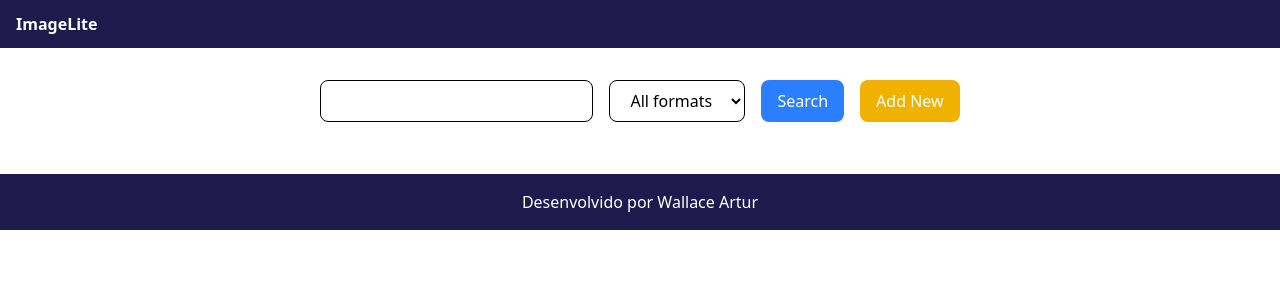
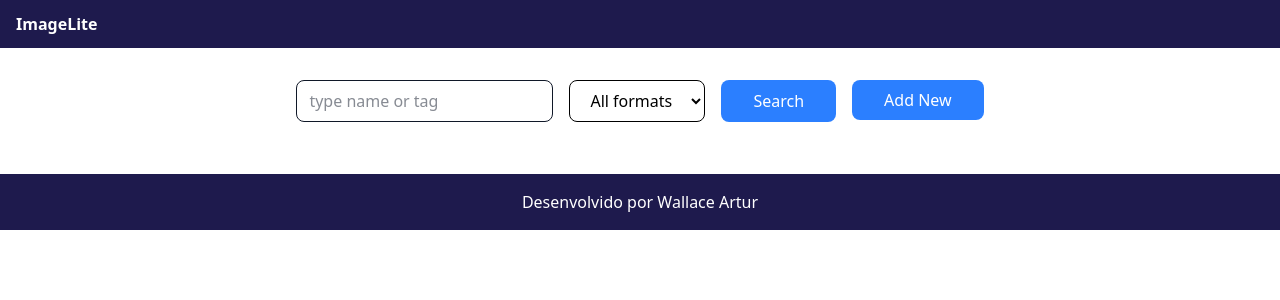
Before and after one commit to wallacesenna01/imageLite, a Next.js app: page /galeria in a window 1280 px wide. Shown: the top 300 px of the page. Built offline with nearby package versions, Linux system fonts and the light colour scheme.

Commit message:
implements componets input and buttons

```diff
--- a/src/app/formulario/page.tsx
+++ b/src/app/formulario/page.tsx
@@ -1,7 +1,11 @@
+import { Template } from '@/components/Template'
+
 export default function FormularioPage() {
     return (
-        <h1>
-            Formulario
-        </h1>
+        <Template>
+            <h1 className='text bkack'>
+                Formulario
+            </h1>
+        </Template>
     )
 }
--- a/src/app/galeria/page.tsx
+++ b/src/app/galeria/page.tsx
@@ -1,9 +1,11 @@
 'use client'
 
-import { Template, ImageCard } from '@/components'
+import { Template, ImageCard, InputText} from '@/components'
 import { Image } from '@/resources/image/image.resource'
 import { useImageService } from '@/resources/image/image.service'
 import { useState } from 'react'
+import Link from 'next/link'
+import { Button } from '@/components/button/Button'
 
 
 export default function GaleriaPage() {
@@ -39,17 +41,18 @@ export default function GaleriaPage() {
 
             <section className="flex flex-col items-center justify-center my-5">
                 <div className="flex space-x-4">
-                    <input type="text"
-                          onChange={event => setQuery(event.target.value)}
-                          className="border px-5 py-2 rounded-lg text-grey-900"/>
+                    <InputText placeholder='type name or tag' onChange={event => setQuery(event.target.value)} />
                          <select aria-label='selecione uma opção' onChange={event =>setExtension(event.target.value)} className='border px-4 py-2 rounded-lg text-grey-900'>
                          <option value="">All formats</option>
                          <option value="PNG">PNG</option>
                          <option value="JPEG">JPEG</option>
                          <option value="GIF">GIF</option>
                           </select>
-                    <button className='bg-blue-500 text-white px-4 py-2 rounded-lg hover:bg-amber-300' onClick={searchImages}>Search</button>
-                    <button className='bg-yellow-500 text-white px-4 py-2 rounded-lg hover:bg-blue-700'>Add New</button>
+                         <Button style='bg-blue-500 hover:bg-blue-300' label='Search' onClick={searchImages}/>
+                    <Link href="/formulario">
+                        <Button style='bg-blue-500 hover:bg-blue-300' label='Add New'/>
+                    </Link>
+
 
                 </div>
             </section>
--- /dev/null
+++ b/src/components/button/Button.tsx
@@ -0,0 +1,16 @@
+import React from "react"
+
+interface ButtonProps{
+    style ?: string
+    label?: string
+    onClick?: (event: any) => void
+}
+
+export const Button: React.FC<ButtonProps> = ({style, label, onClick} : ButtonProps) => {
+    return (
+        <>
+            <button className={`${style} text-white px-8 py-2 rounded-lg`}
+              onClick={onClick}>{label}</button>
+        </>
+    )
+}
--- /dev/null
+++ b/src/components/button/index.tsx
@@ -0,0 +1 @@
+export { Button } from './Button'
--- a/src/components/index.ts
+++ b/src/components/index.ts
@@ -1,2 +1,4 @@
 export { Template } from './Template'
 export  { ImageCard} from './ImageCard'
+export { Button } from './button'
+export {InputText} from './input'
--- /dev/null
+++ b/src/components/input/index.ts
@@ -0,0 +1 @@
+export { InputText} from './inputText'
--- /dev/null
+++ b/src/components/input/inputText.tsx
@@ -0,0 +1,15 @@
+import React from "react"
+
+interface InputTextProps {
+    style?: string;
+    onChange?: (event: React.ChangeEvent<HTMLInputElement>) => void
+    placeholder?: string;
+}
+
+export const InputText: React.FC<InputTextProps> = ({style, onChange, placeholder} : InputTextProps) => {
+    return(
+       <input type="text" onChange={onChange}
+       placeholder={placeholder}
+          className={`${style} border px-3 py-2 rounded-lg text-gray-900`}/>
+    )
+}
```
